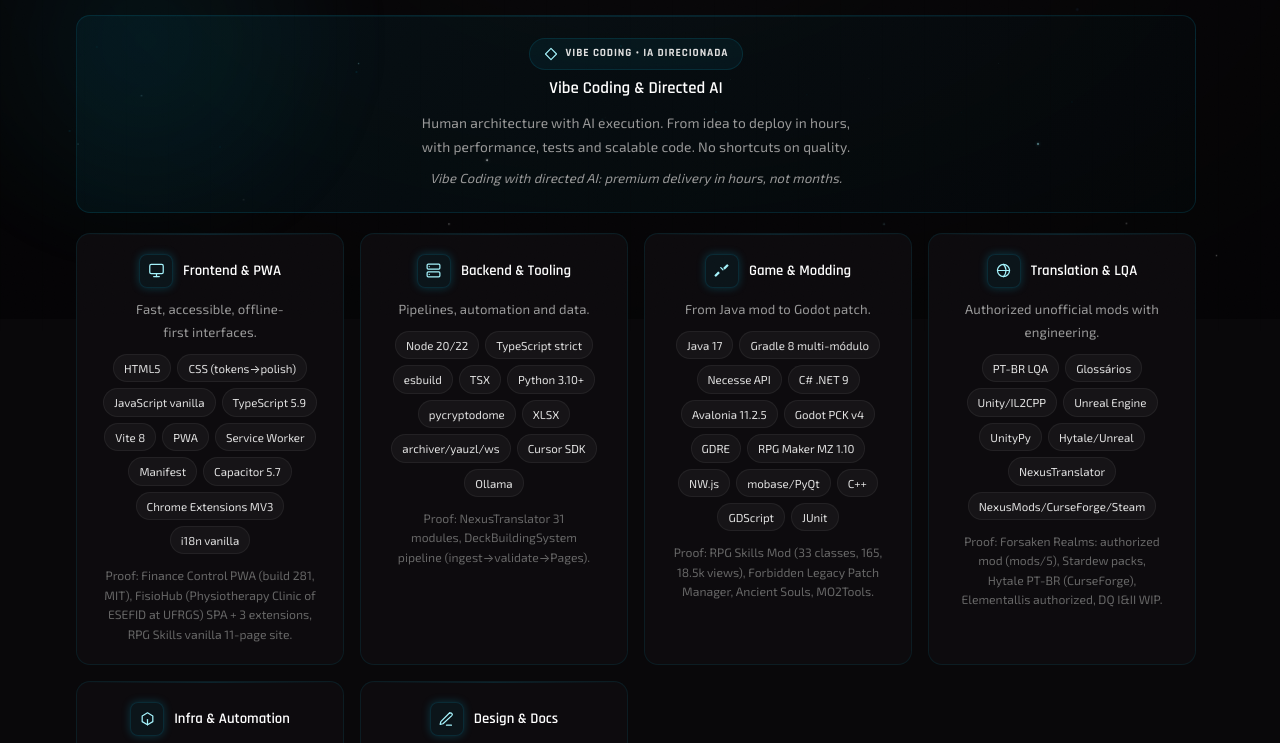
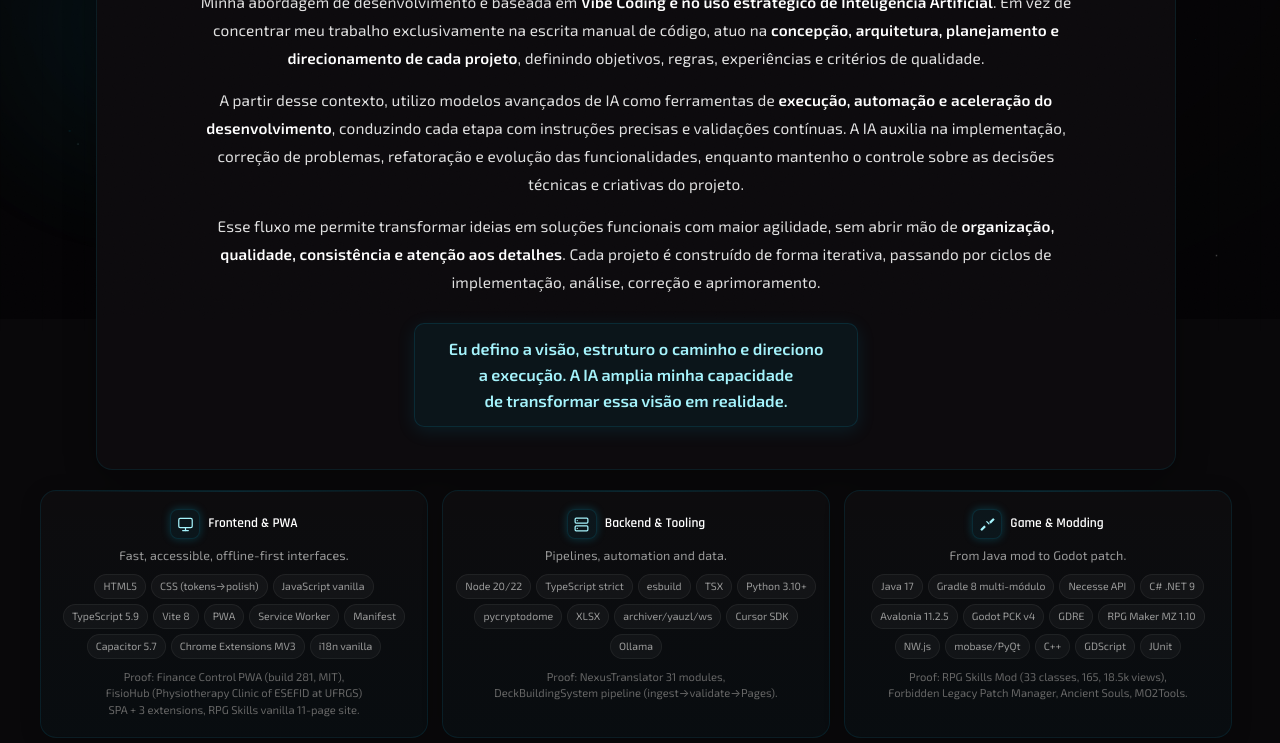
Before and after one commit to Necromante96Official/MeuPortfolioOficial, a plain HTML site: page paginas/competencias.html in a window 1280 px wide. Shown: the part 481-1224 px from the top of the page. Drawn offline with Linux system fonts and the light colour scheme; some icons are missing.

Commit message:
Update 46

```diff
--- a/paginas/competencias.html
+++ b/paginas/competencias.html
@@ -11,6 +11,69 @@
 <link rel="stylesheet" href="https://cdn.jsdelivr.net/gh/lipis/flag-icons@7.3.2/css/flag-icons.min.css">
 <link rel="stylesheet" href="../css/tokens.css"><link rel="stylesheet" href="../css/base.css"><link rel="stylesheet" href="../css/components.css"><link rel="stylesheet" href="../css/layout.css"><link rel="stylesheet" href="../css/animations.css"><link rel="stylesheet" href="../css/effects.css"><link rel="stylesheet" href="../css/portfolio.css"><link rel="stylesheet" href="../css/mobile.css"><link rel="stylesheet" href="../css/polish.css">
  <link rel="stylesheet" href="../css/icons.css">
+<style>
+/* levanta o primeiro card para reduzir o vazio entre header e conteudo - igual ao Quem Sou */
+.page-header { padding-bottom:24px !important; }
+.section { padding-top:20px !important; }
+@media(max-width:900px){
+  .page-header { padding-bottom:18px !important; }
+  .section { padding-top:14px !important; }
+}
+/* SOBRE padrao simples - mesmo layout do Quem Sou */
+.sobre-card{ width:100%; max-width:1080px; margin:0 auto; background: var(--dark2); border:1px solid var(--border); border-radius:16px; padding:28px 24px; box-sizing:border-box; display:flex; flex-direction:column; align-items:center; text-align:center; overflow:visible; box-shadow: 0 8px 32px rgba(0,0,0,0.32); }
+.sobre-title{ font-family:var(--font-heading); font-size: clamp(1.7rem, 3.5vw, 2.2rem); font-weight:800; letter-spacing:-0.02em; line-height:1.1; text-align:center; margin:0 auto 8px; color:#22d3ee; text-wrap:balance; text-shadow: 0 0 18px rgba(34,211,238,0.22); }
+.sobre-subtitle{ font-size:1.32rem; font-weight:800; text-align:center; color:#22d3ee; margin:22px auto 12px; text-wrap:balance; letter-spacing:0.02em; text-shadow: 0 0 18px rgba(34,211,238,0.22); }
+.sobre-text{ width:100%; max-width:96ch; margin:0 auto 14px; font-size:0.96rem; line-height:1.82; color:var(--text-body); text-align:center; text-wrap:pretty; hyphens:none; overflow-wrap:break-word; word-break:normal; box-sizing:border-box; }
+.sobre-text b, .sobre-text strong{ color:#fff; font-weight:700; }
+.sobre-quote{ max-width:44ch; margin:12px auto 14px; padding:12px 18px; background: rgba(8,145,178,0.08); border:1px solid rgba(8,145,178,0.18); border-radius:10px; font-size:1.02rem; font-weight:800; text-align:center; color:#a5f3fc; text-wrap:balance; box-shadow: 0 4px 18px rgba(8,145,178,0.14); }
+@media(max-width:900px){ .sobre-card{ padding:22px 16px; } .sobre-text{ max-width:92%; } }
+/* container mais largo para caber 6 colunas com respiro */
+.section .container{ max-width:1360px; }
+/* 6 lado a lado - polimento premium */
+.skills-grid{
+  display:grid;
+  grid-template-columns: repeat(6, 1fr);
+  gap:14px;
+  align-items:stretch;
+}
+.skill-card{
+  padding:18px 12px;
+  border:1px solid rgba(8,145,178,0.14);
+  background: linear-gradient(180deg, rgba(255,255,255,0.02), rgba(8,145,178,0.04));
+  border-radius:16px;
+  box-shadow: 0 4px 20px rgba(0,0,0,0.22);
+  transition: transform 0.22s ease, border-color 0.22s ease, box-shadow 0.22s ease;
+  display:flex; flex-direction:column; align-items:center; text-align:center;
+  min-height:100%;
+}
+.skill-card::before{ background: linear-gradient(90deg, transparent, rgba(8,145,178,0.22), transparent); }
+.skill-card:hover{
+  transform: translateY(-4px);
+  border-color: rgba(8,145,178,0.30);
+  box-shadow: 0 10px 28px rgba(8,145,178,0.14), 0 4px 16px rgba(0,0,0,0.28);
+}
+.skill-card h4{ font-size:0.84rem; gap:8px; margin-bottom:8px; }
+.skill-card h4 span.icon{ width:30px; height:30px; border-radius:8px; }
+.skill-card > p{ font-size:0.78rem !important; line-height:1.5; margin-bottom:8px !important; }
+.skill-tags{ gap:5px; }
+.skill-tags span{
+  font-size:0.66rem; padding:3px 8px;
+  background: rgba(255,255,255,0.035);
+  border:1px solid rgba(255,255,255,0.055);
+  color: var(--text-muted);
+}
+.skill-card div[style*="font-size:0.76rem"]{ font-size:0.70rem !important; line-height:1.5; margin-top:10px !important; }
+@media(max-width:1280px){
+  .skills-grid{ grid-template-columns: repeat(3, 1fr); }
+}
+@media(max-width:760px){
+  .skills-grid{ grid-template-columns: repeat(2, 1fr); gap:12px; }
+}
+@media(max-width:520px){
+  .skills-grid{ grid-template-columns: 1fr; }
+  .skill-card{ padding:18px 16px; }
+}
+</style>
 </head>
 <body>
 <div class="global-particles"><div class="gp g"></div><div class="gp w"></div><div class="gp d"></div><div class="gp g"></div><div class="gp w"></div><div class="gp d"></div><div class="gp g"></div><div class="gp g"></div><div class="gp w"></div><div class="gp d"></div><div class="gp g"></div><div class="gp w"></div><div class="gp d"></div><div class="gp c"></div><div class="gp b"></div><div class="gp g"></div><div class="gp w"></div><div class="gp d"></div><div class="gp c"></div><div class="gp b"></div><div class="gp g"></div><div class="gp w"></div><div class="gp d"></div><div class="gp c"></div><div class="gp b"></div><div class="gp g"></div><div class="gp w"></div><div class="gp d"></div><div class="gp c"></div><div class="gp b"></div></div><div class="bg-grid"></div>
@@ -36,12 +99,13 @@
 <section class="section">
  <div class="container">
 
- <div class="detail-section reveal" style="margin-bottom:20px; background: linear-gradient(135deg, rgba(8,145,178,0.08), rgba(8,145,178,0.02)); border-color: rgba(8,145,178,0.18); text-align:center;">
- <div style="display:inline-flex; align-items:center; gap:8px; padding:6px 14px; background:var(--icon-glow-bg); border:1px solid var(--icon-glow-border); border-radius:999px; font-family:var(--font-heading); font-size:0.70rem; font-weight:800; letter-spacing:0.08em; text-transform:uppercase; margin-bottom:8px;"><svg class="mono-icon mono-icon--sm" viewBox="0 0 24 24" aria-hidden="true"><path d="M12 2.5L21.5 12 12 21.5 2.5 12Z"></path></svg> VIBE CODING • IA direcionada</div>
- <h3 style="justify-content:center;"><span data-i18n="skills.vibe.title">Vibe Coding e IA Direcionada</span></h3>
- <p style="max-width:640px; margin:0 auto; color:var(--text-muted);" data-i18n="skills.vibe.desc">Arquiteto o sistema e a IA executa o boilerplate. Reviso, testo e publico. Velocidade sem perder engenharia.</p>
- <p style="margin-top:8px; font-size:0.82rem; color:var(--text-muted); font-style:italic;" data-i18n="skills.vibe.callout">Stack enxuta e IA direcionada: velocidade de Vibe Coding com rigor de engenharia.</p>
- </div>
+  <article class="sobre-card" style="margin-bottom:20px;">
+  <h2 class="sobre-title" style="font-size:clamp(1.4rem,3vw,1.9rem);">Vibe Coding e IA Direcionada</h2>
+  <p class="sobre-text">Minha abordagem de desenvolvimento é baseada em <b>Vibe Coding e no uso estratégico de Inteligência Artificial</b>. Em vez de concentrar meu trabalho exclusivamente na escrita manual de código, atuo na <b>concepção, arquitetura, planejamento e direcionamento de cada projeto</b>, definindo objetivos, regras, experiências e critérios de qualidade.</p>
+  <p class="sobre-text">A partir desse contexto, utilizo modelos avançados de IA como ferramentas de <b>execução, automação e aceleração do desenvolvimento</b>, conduzindo cada etapa com instruções precisas e validações contínuas. A IA auxilia na implementação, correção de problemas, refatoração e evolução das funcionalidades, enquanto mantenho o controle sobre as decisões técnicas e criativas do projeto.</p>
+  <p class="sobre-text">Esse fluxo me permite transformar ideias em soluções funcionais com maior agilidade, sem abrir mão de <b>organização, qualidade, consistência e atenção aos detalhes</b>. Cada projeto é construído de forma iterativa, passando por ciclos de implementação, análise, correção e aprimoramento.</p>
+  <div class="sobre-quote">Eu defino a visão, estruturo o caminho e direciono a execução. A IA amplia minha capacidade de transformar essa visão em realidade.</div>
+  </article>
 
  <div class="skills-grid">
  <div class="skill-card reveal">
```
Also changed, not shown: paginas/sobre.html (+5 -0 lines).
